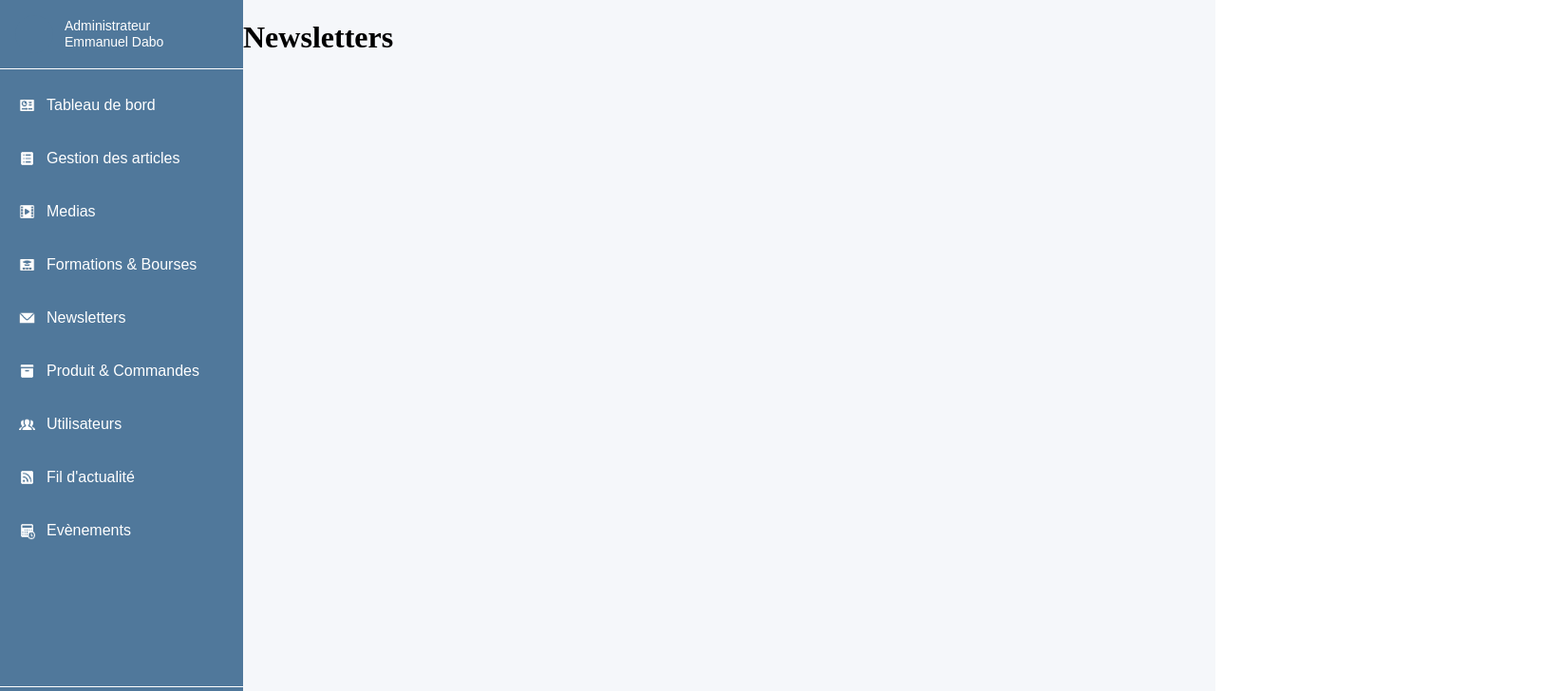
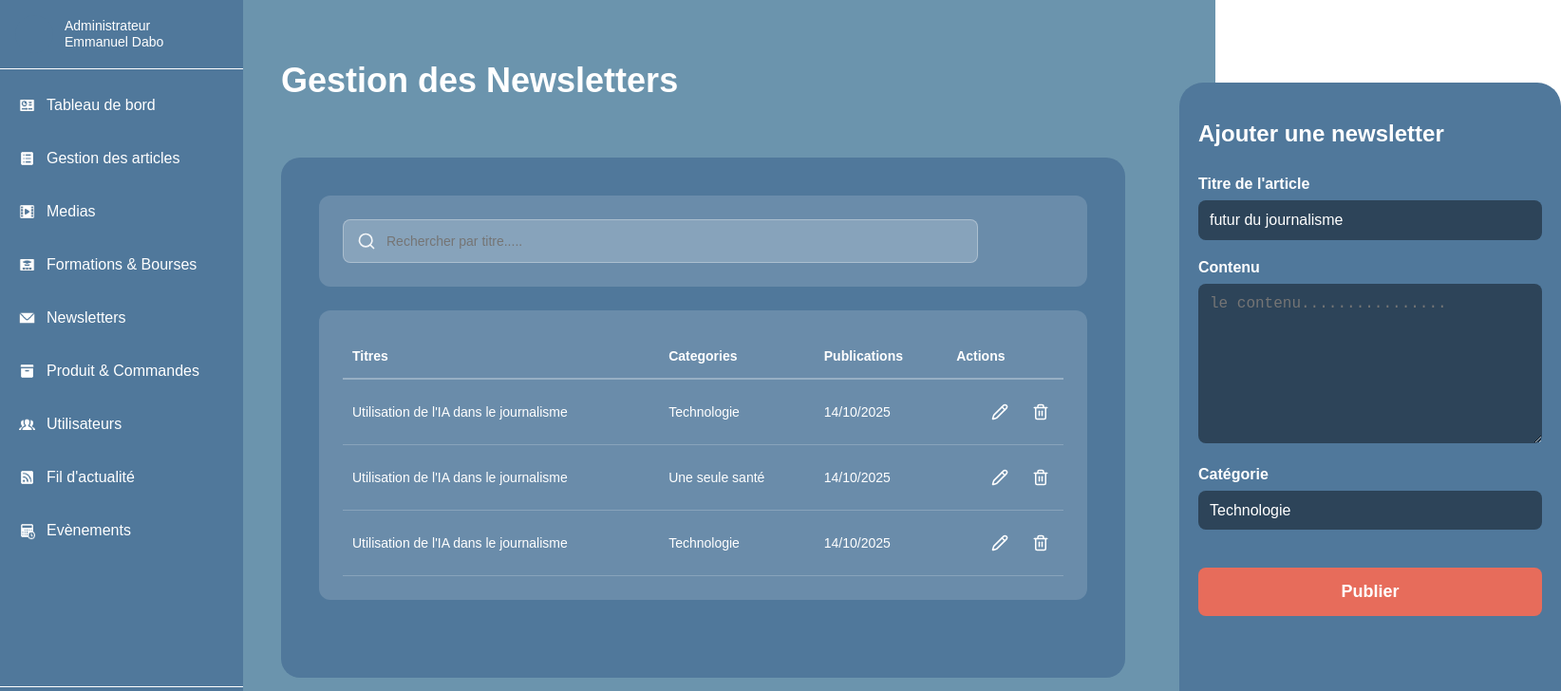
Before and after one commit to tanohamian/actu-scientifique-frontend, a Next.js app: page /admin/Dashboard/newsletters in a window 1280 px wide. Shown: the top 728 px of the page at 95% size, 1644 px wide, since content can reach past the window. Built offline with nearby package versions, Linux system fonts and the light colour scheme.

Commit message:
premier interface newsletters

```diff
--- a/app/admin/Dashboard/newsletters/components/Affichage.tsx
+++ b/app/admin/Dashboard/newsletters/components/Affichage.tsx
@@ -1,7 +1,20 @@
 import React from 'react'
-import { Search} from 'lucide-react';
+import { Search, Pencil, Trash2 } from 'lucide-react';
+
+interface Newsletter {
+  id: number;
+  titre: string;
+  categorie: string;
+  publication: string;
+}
 
 export default function Affichage() {
+
+  const newsletters: Newsletter[] = [
+    { id: 1, titre: "Utilisation de l'IA dans le journalisme", categorie: 'Technologie', publication: '14/10/2025' },
+    { id: 2, titre: "Utilisation de l'IA dans le journalisme", categorie: 'Une seule santé', publication: '14/10/2025' },
+    { id: 3, titre: "Utilisation de l'IA dans le journalisme", categorie: 'Technologie', publication: '14/10/2025' }
+  ];
 
   const container: React.CSSProperties = {
       backgroundColor: '#50789B',
@@ -9,12 +22,13 @@ export default function Affichage() {
       width:'809px',
       padding: '40px',
       fontFamily: 'Arial, sans-serif',
-      borderRadius:'20px'
+      borderRadius:'20px',
     };
 
   const searchWrapper: React.CSSProperties = {
       position: 'relative',
-      width: '100%'
+      width: '100%',
+      alignItems:'center'
     };
 
     const searchIcon: React.CSSProperties = {
@@ -24,15 +38,118 @@ export default function Affichage() {
       transform: 'translateY(-50%)',
       color: 'rgba(255, 255, 255, 0.9)'
     };
+    const searchInput: React.CSSProperties = {
+        backgroundColor: 'rgba(255, 255, 255, 0.2)',
+        border: '1px solid rgba(255, 255, 255, 0.3)',
+        borderRadius: '8px',
+        padding: '14px 15px',
+        paddingLeft: '45px',
+        color: 'white',
+        fontSize: '14px',
+        outline: 'none',
+        width: '80%'
+      };
+      const tableSection: React.CSSProperties = {
+          backgroundColor: 'rgba(255, 255, 255, 0.15)',
+          borderRadius: '12px',
+          padding: '25px',
+          flex: '1'
+        };
+
+        const table: React.CSSProperties = {
+          width: '100%',
+          borderCollapse: 'collapse'
+        };
+
+          const searchSection: React.CSSProperties = {
+            backgroundColor: 'rgba(255, 255, 255, 0.15)',
+            borderRadius: '12px',
+            padding: '25px',
+            marginBottom : '25px'
+          };
+
+        const tableHeader: React.CSSProperties = {
+          borderBottom: '2px solid rgba(255, 255, 255, 0.3)'
+        };
+
+        const th: React.CSSProperties = {
+          color: 'white',
+          fontSize: '14px',
+          fontWeight: '600',
+          textAlign: 'left',
+          padding: '15px 10px'
+        };
+
+        const td: React.CSSProperties = {
+          color: 'white',
+          fontSize: '14px',
+          padding: '20px 10px',
+          borderBottom: '1px solid rgba(255, 255, 255, 0.2)'
+        };
+
+        const actionButtons: React.CSSProperties = {
+          display: 'flex',
+          gap: '15px',
+          justifyContent: 'flex-end'
+        };
+
+        const iconButton: React.CSSProperties = {
+          background: 'none',
+          border: 'none',
+          color: 'white',
+          cursor: 'pointer',
+          padding: '5px',
+          display: 'flex',
+          alignItems: 'center',
+          justifyContent: 'center',
+          transition: 'opacity 0.3s'
+        };
 
   return (
       <div style={container}>
-        <div style={searchWrapper}>
+        <div style={searchSection}>
+          <div style={searchWrapper}>
           <Search size={20} style={searchIcon} />
             <input
               type="text"
               placeholder="Rechercher par titre....."
-            />
+             style={searchInput}/>
+        </div>
+        </div>
+        <div style={tableSection}>
+          <table style={table}>
+            <thead style={tableHeader}>
+              <tr>
+                <th style={th}>Titres</th>
+                <th style={th}>Categories</th>
+                <th style={th}>Publications</th>
+                <th style={th}>Actions</th>
+              </tr>
+            </thead>
+            <tbody>
+              {newsletters.map((newsletter) => (
+                <tr key={newsletter.id}>
+                  <td style={td}>{newsletter.titre}</td>
+                  <td style={td}>{newsletter.categorie}</td>
+                  <td style={td}>{newsletter.publication}</td>
+                  <td style={td}>
+                    <div style={actionButtons}>
+                      <button
+                        style={iconButton}
+                      >
+                        <Pencil size={18} />
+                      </button>
+                      <button
+                        style={iconButton}
+                      >
+                        <Trash2 size={18} />
+                      </button>
+                    </div>
+                  </td>
+                </tr>
+              ))}
+            </tbody>
+          </table>
         </div>
       </div>
   )
--- a/app/admin/Dashboard/newsletters/components/ComponenteFormulaire.tsx
+++ b/app/admin/Dashboard/newsletters/components/ComponenteFormulaire.tsx
@@ -6,7 +6,7 @@ export default function ComponenteFormulaire() {
 
   const container: React.CSSProperties = {
     backgroundColor: '#50789B',
-    height: 'auto',
+    height: '750px',
     width: '362px',
     padding: '20px',
     fontFamily: 'Arial, sans-serif',
@@ -70,10 +70,14 @@ export default function ComponenteFormulaire() {
     marginBottom: '30px',
   };
 
+  const formUlaire : React.CSSProperties = {
+    height:'100%'
+  }
+
   return (
     <div style={container}>
       <h2 style={titleStyle}>Ajouter une newsletter </h2>
-      <Form action="/admin/dashboard/newsletters">
+      <Form action="/admin/dashboard/newsletters" style={formUlaire}>
         <div>
           <label htmlFor="titre" style={labelStyle}>Titre de l&apos;article</label>
           <input
--- a/app/admin/Dashboard/newsletters/page.tsx
+++ b/app/admin/Dashboard/newsletters/page.tsx
@@ -1,5 +1,46 @@
-export default function Newsletters(){
-    return (
-    <div><h1>Newsletters</h1> </div>
+import React from 'react'
+import ComponenteFormulaire from './components/ComponenteFormulaire';
+import Affichage from './components/Affichage';
+
+export default function page() {
+  const container: React.CSSProperties = {
+      backgroundColor: '#6B94AD',
+      minHeight: '100vh',
+      padding: '40px',
+      fontFamily: 'Arial, sans-serif',
+      display: 'flex',
+      gap: '30px'
+
+    };
+    const leftSection: React.CSSProperties = {
+        flex: '1',
+        display: 'flex',
+        flexDirection: 'column',
+        gap: '30px',
+
+      };
+
+      const rightSection: React.CSSProperties = {
+        width: '350px',
+        height: 'fit-content',
+        alignItems:'flex-start',
+        padding:"27px"
+      };
+      const title: React.CSSProperties = {
+          color: 'white',
+          fontSize: '36px',
+          fontWeight: 'bold',
+          marginBottom: '30px'
+        };
+  return (
+    <div style={container}>
+      <div style={leftSection}>
+        <h1 style={title}>Gestion des Newsletters</h1>
+        <Affichage/>
+      </div>
+      <div style={rightSection}>
+        <ComponenteFormulaire/>
+      </div>
+    </div>
   )
 }
```
